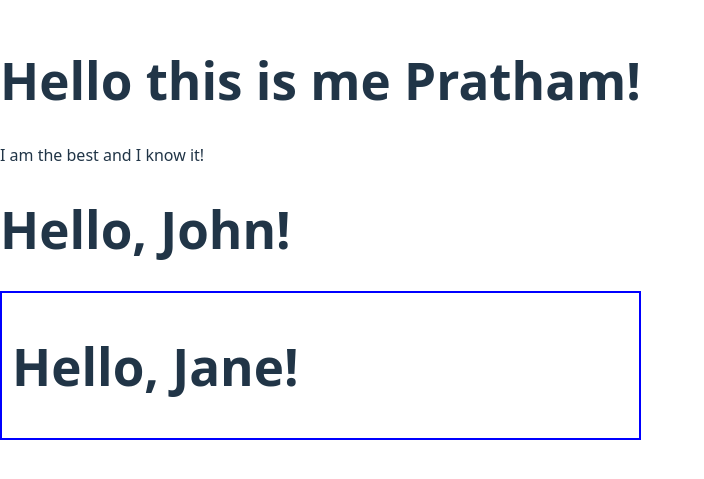
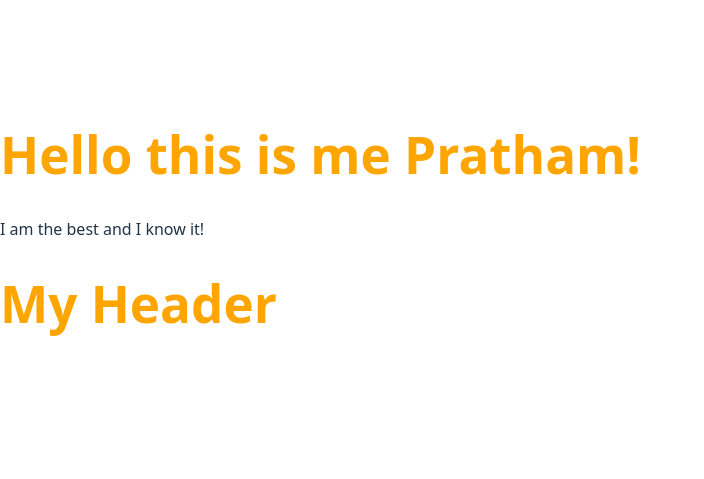
Before and after one commit to pratham2707/react-practice, a React (Vite) app: page / in a window 1280 px wide. Shown: the part 171-650 px from the top of the page, without its empty margins (0-704 px from the left). Built offline with nearby package versions, Linux system fonts and the light colour scheme.

Commit message:
Added sass module and also basics of sass

```diff
--- a/package.json
+++ b/package.json
@@ -13,6 +13,7 @@
     "react": "^19.2.0",
     "react-dom": "^19.2.0",
     "react-router-dom": "^7.13.2",
+    "sass": "^1.98.0",
     "styled-components": "^6.3.12"
   },
   "devDependencies": {
--- a/src/App.jsx
+++ b/src/App.jsx
@@ -1,5 +1,6 @@
 import { BrowserRouter, NavLink, Routes, Route } from "react-router-dom"
-import HigherOrderComponents from "./Components/HigherOrderComponents"
+import MyHeader from "./Components/Sass/MyHeader"
+// import HigherOrderComponents from "./Components/HigherOrderComponents"
 // import ForwardRef from "./Components/ForwardRef"
 // import DelayedTransitions from "./Components/Transitions/DelayedTransitions"
 // import Transitions from "./Components/Transitions/Transitions"
@@ -143,7 +144,9 @@ function App() {
         {/* All about ForwardRef */}
         {/* <ForwardRef /> */}
         {/* All about Higher Order Components */}
-        <HigherOrderComponents />
+        {/* <HigherOrderComponents /> */}
+        {/* All about Sass */}
+        <MyHeader />
       </>
     </BrowserRouter>
   )
--- /dev/null
+++ b/src/Components/Sass/MyHeader.jsx
@@ -0,0 +1,9 @@
+import './MyStyle.scss';
+
+function MyHeader() {
+    return (
+        <h1>My Header</h1>
+    );
+}
+
+export default MyHeader;
--- /dev/null
+++ b/src/Components/Sass/MyStyle.scss
@@ -0,0 +1,5 @@
+$myColor: orange;
+
+h1 {
+    color: $myColor;
+}
```
Also changed, not shown: 1 other file (tests, documents, lock files or other folders).
